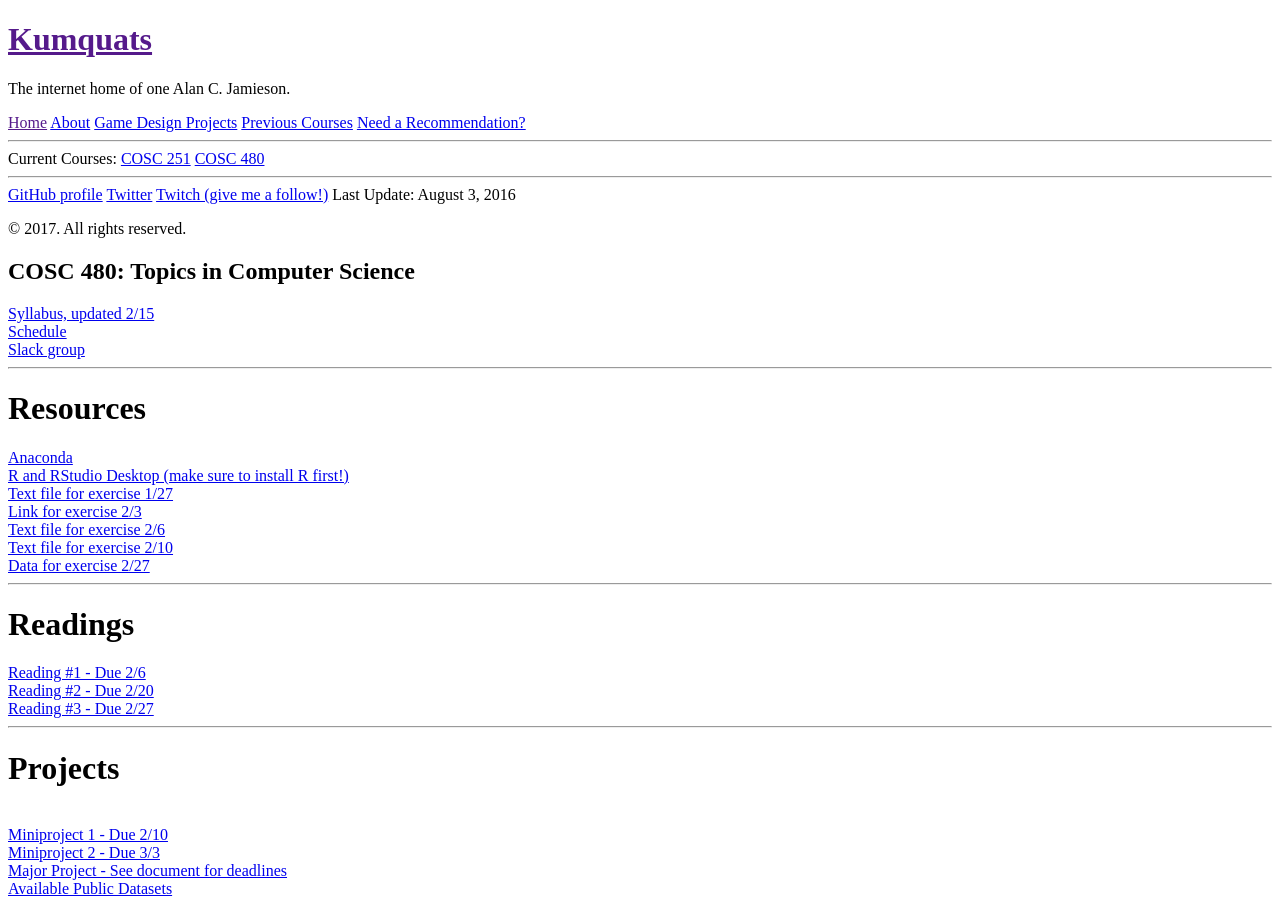
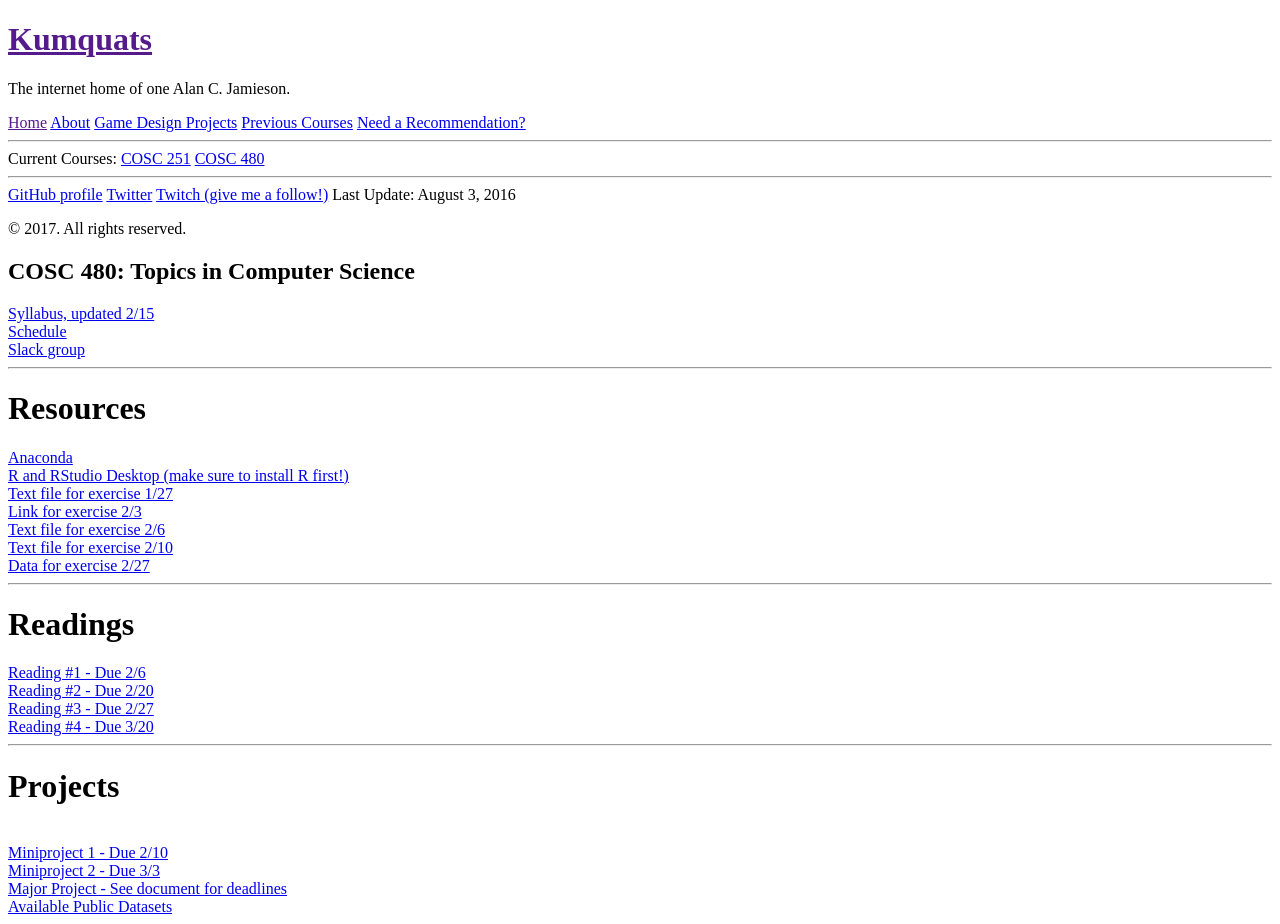
Before and after one commit to ripark/ripark.github.io, a Jekyll site: the page built from s17/cosc480.html, in a window 1280 px wide. Built offline with Jekyll 4.4.1, drawn with Linux system fonts in a browser that asks for light colours; Markdown is read by kramdown in place of the engine named in the settings.

Commit message:
updates for 480 reading and 251 pro driver

```diff
--- a/s17/Proj2Driver.py
+++ b/s17/Proj2Driver.py
@@ -14,7 +14,7 @@
 #Expected output
 #16
 #42
-#11
+#11 or 5917393
 #539054
 Proj2.Problem1("32 20")
 Proj2.Problem1("2016 100")
--- a/s17/cosc251.html
+++ b/s17/cosc251.html
@@ -31,6 +31,8 @@
 <br>
 <a href="http://ripark.github.io/s17/COSC251Lab3.pdf">Lab 3 - Due 2/28</a> [<a href="http://ripark.github.io/s17/Lab3Driver.py">Driver</a>]
 <br>
+<!-- <a href="http://ripark.github.io/s17/COSC251Lab4.pdf">Lab 4 - Due 3/21</a>
+<br> -->
 <hr>
 <strong><u>Projects</strong></u>
 <br>
--- a/s17/cosc480.html
+++ b/s17/cosc480.html
@@ -34,6 +34,8 @@
 <br>
 <a href="http://ripark.github.io/s17/p57-burgess.pdf">Reading #3 - Due 2/27</a>
 <br>
+<a href="http://ripark.github.io/s17/NorthshoreCardiac.pdf">Reading #4 - Due 3/20</a>
+<br>
 <hr>
 <h1>Projects</h1>
 <br>
```
Also changed, not shown: 2 other files.
